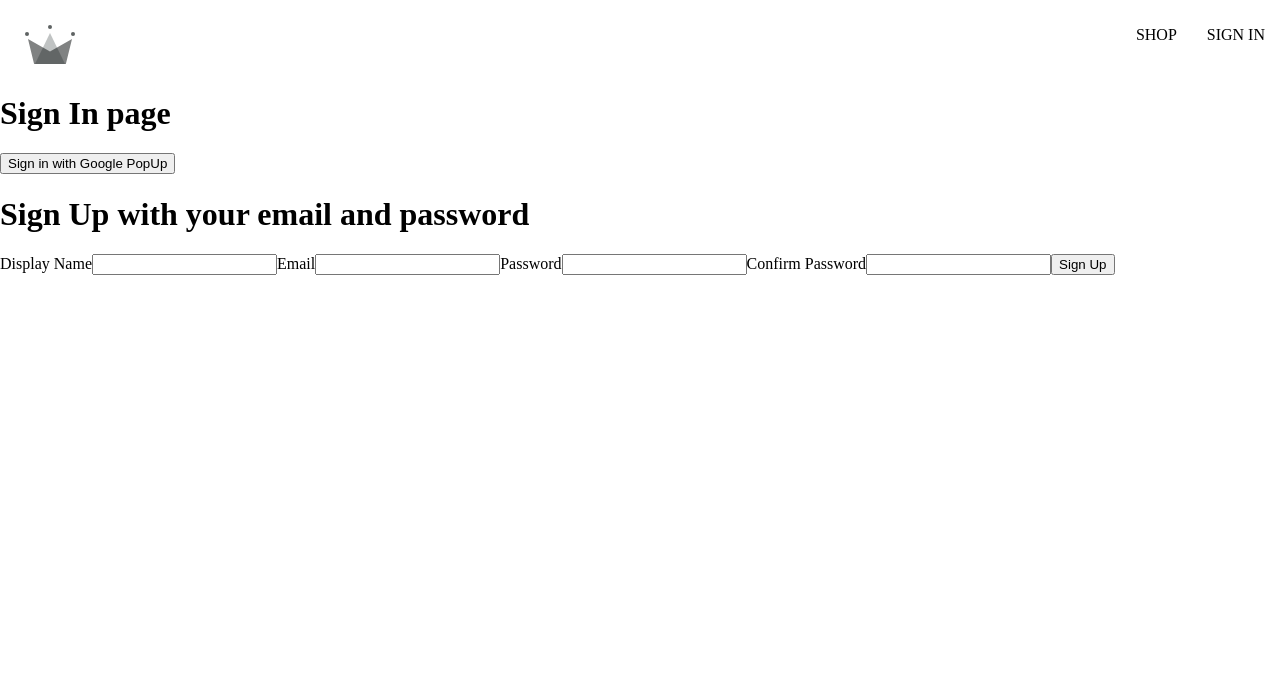
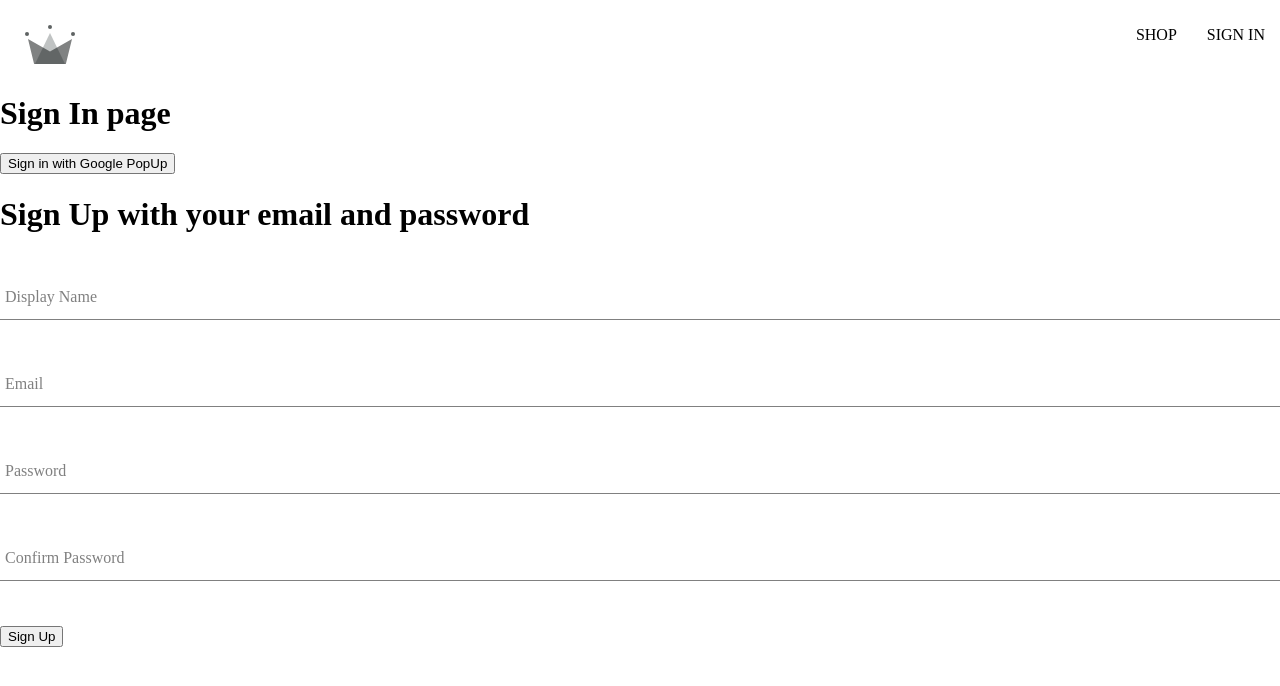
Before and after one commit to daniloslovic17/crwn-clothing, a React (Create React App) app: page /sign-in in a window 1280 px wide. Shown: the top 686 px of the page. Built offline with nearby package versions, Linux system fonts and the light colour scheme.

Commit message:
Generalizing Form Component

```diff
--- /dev/null
+++ b/src/components/form-input/form-input.component.jsx
@@ -0,0 +1,14 @@
+import './form-input.styles.scss'
+
+const FormInput = ({ label, ...otherProps }) => {
+    return(
+        <div className="group">
+            <input className="form-input" {...otherProps} />
+            {label && (
+                <label className={`${otherProps.value.length ? 'shrink' : '' } form-input-label`}>{label}</label>
+            )}
+        </div>
+    );
+}
+
+export default FormInput;
--- /dev/null
+++ b/src/components/form-input/form-input.styles.scss
@@ -0,0 +1,54 @@
+$sub-color: grey;
+$main-color: black;
+
+@mixin shrinkLabel {
+  top: -14px;
+  font-size: 12px;
+  color: $main-color;
+}
+
+.group {
+  position: relative;
+  margin: 45px 0;
+
+  .form-input {
+    background: none;
+    background-color: white;
+    color: $sub-color;
+    font-size: 18px;
+    padding: 10px 10px 10px 5px;
+    display: block;
+    width: 100%;
+    border: none;
+    border-radius: 0;
+    border-bottom: 1px solid $sub-color;
+    margin: 25px 0;
+
+    &:focus {
+      outline: none;
+    }
+
+    &:focus ~ .form-input-label {
+      @include shrinkLabel();
+    }
+  }
+
+  input[type='password'] {
+    letter-spacing: 0.3em;
+  }
+
+  .form-input-label {
+    color: $sub-color;
+    font-size: 16px;
+    font-weight: normal;
+    position: absolute;
+    pointer-events: none;
+    left: 5px;
+    top: 10px;
+    transition: 300ms ease all;
+
+    &.shrink {
+      @include shrinkLabel();
+    }
+  }
+}
--- a/src/components/sign-up-form/sign-up-form.component.jsx
+++ b/src/components/sign-up-form/sign-up-form.component.jsx
@@ -1,5 +1,6 @@
 import { useState } from 'react';
 import { createAuthUserWithEmailAndPassword, createUserDocumentFromAuth } from '../../utils/firebase/firebase.utils';
+import FormInput from '../form-input/form-input.component';
 
 const defaultFormFields = {
     displayName: '',
@@ -47,18 +48,10 @@
         <div>
             <h1>Sign Up with your email and password</h1>
             <form onSubmit={handleSubmit}>
-                <label>Display Name</label>
-                <input type="text" required onChange={handleChange} name="displayName" value={displayName} />
-
-                <label>Email</label>
-                <input type="email" required onChange={handleChange} name="email" value={email} />
-
-                <label>Password</label>
-                <input type="password" required onChange={handleChange} name="password" value={password} />
-
-                <label>Confirm Password</label>
-                <input type="password" required onChange={handleChange} name="confirmPassword" value={confirmPassword} />
-
+                <FormInput label="Display Name" type="text" required onChange={handleChange} name="displayName" value={displayName} />
+                <FormInput label="Email" type="email" required onChange={handleChange} name="email" value={email} />
+                <FormInput label="Password" type="password" required onChange={handleChange} name="password" value={password} />
+                <FormInput label="Confirm Password" type="password" required onChange={handleChange} name="confirmPassword" value={confirmPassword} />
                 <button type="submit">Sign Up</button>
             </form>
         </div>
```
